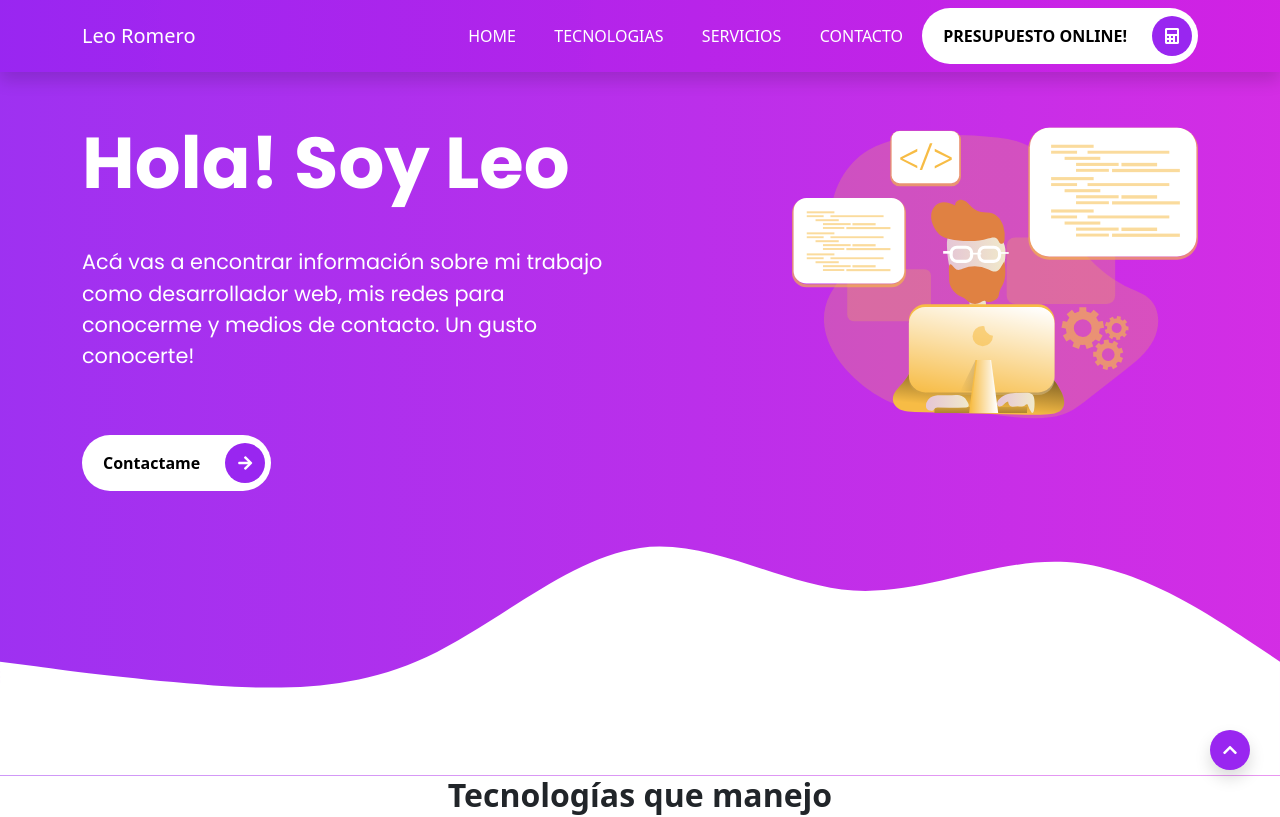
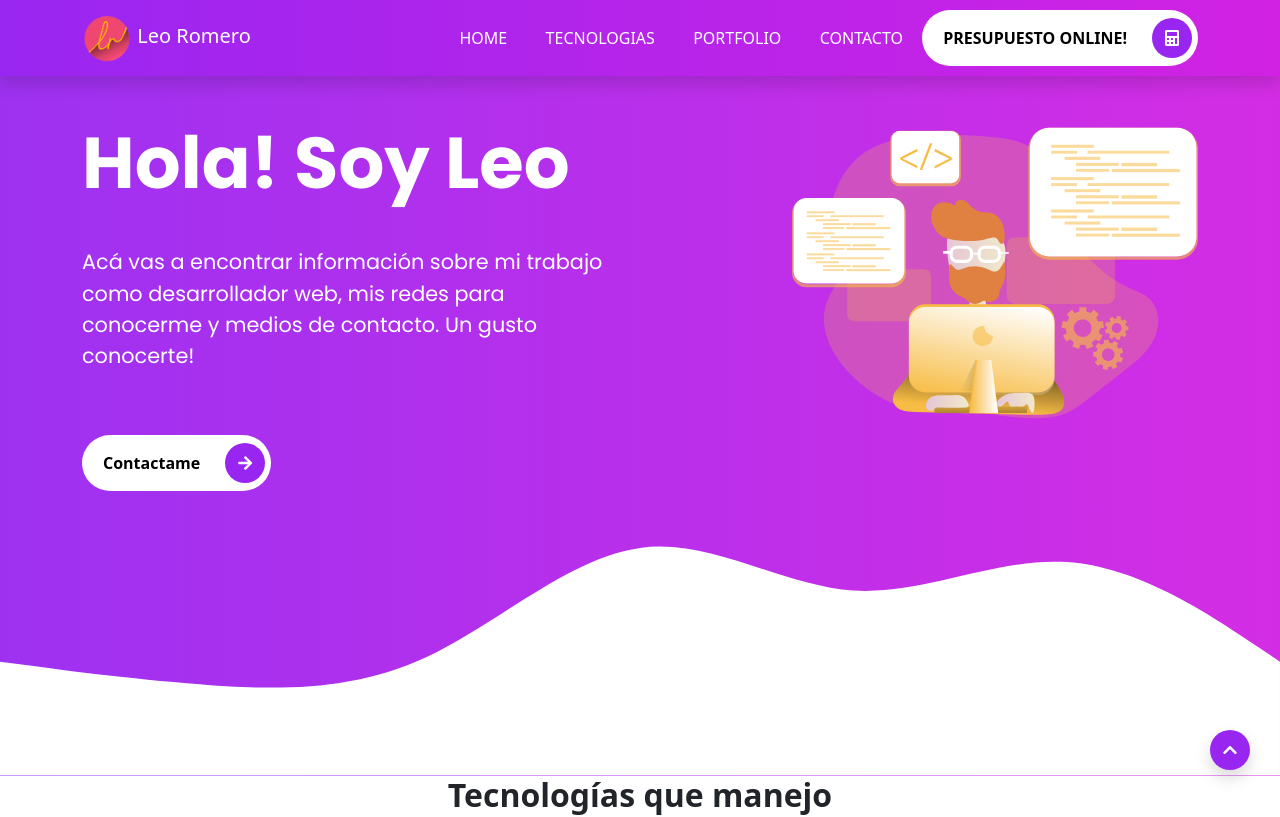
Before and after one commit to leonardoromero/portfolio, a plain HTML site: page index.html in a window 1280 px wide. Shown: the top 817 px of the page. Drawn offline with nearby package versions, Linux system fonts and the light colour scheme.

Commit message:
correccion del link del logo

```diff
--- a/index.html
+++ b/index.html
@@ -18,7 +18,10 @@
     ------------------------------------------------------------------------>
     <nav class="navbar navbar-expand-lg navbar-dark menu shadow fixed-top">
         <div class="container">
-          <a class="navbar-brand" href="#">Leo Romero</a>
+          <a class="navbar-brand" href="index.html">
+            <img src="imgs/portfolio/logo.png" width="50rem" alt="">
+            Leo Romero
+          </a>
           <button class="navbar-toggler" type="button" data-bs-toggle="collapse" data-bs-target="#navbarNav" aria-controls="navbarNav" aria-expanded="false" aria-label="Toggle navigation">
             <span class="navbar-toggler-icon"></span>
           </button>
@@ -31,7 +34,7 @@
                 <a class="nav-link" href="#technologies">TECNOLOGIAS</a>
               </li>
               <li class="nav-item">
-                <a class="nav-link" href="#services">SERVICIOS</a>
+                <a class="nav-link" href="#portfolio">PORTFOLIO</a>
               </li>
               <li class="nav-item">
                 <a class="nav-link" href="#contact">CONTACTO</a>
```
Also changed, not shown: presupuestador.html (+1 -1 lines).
